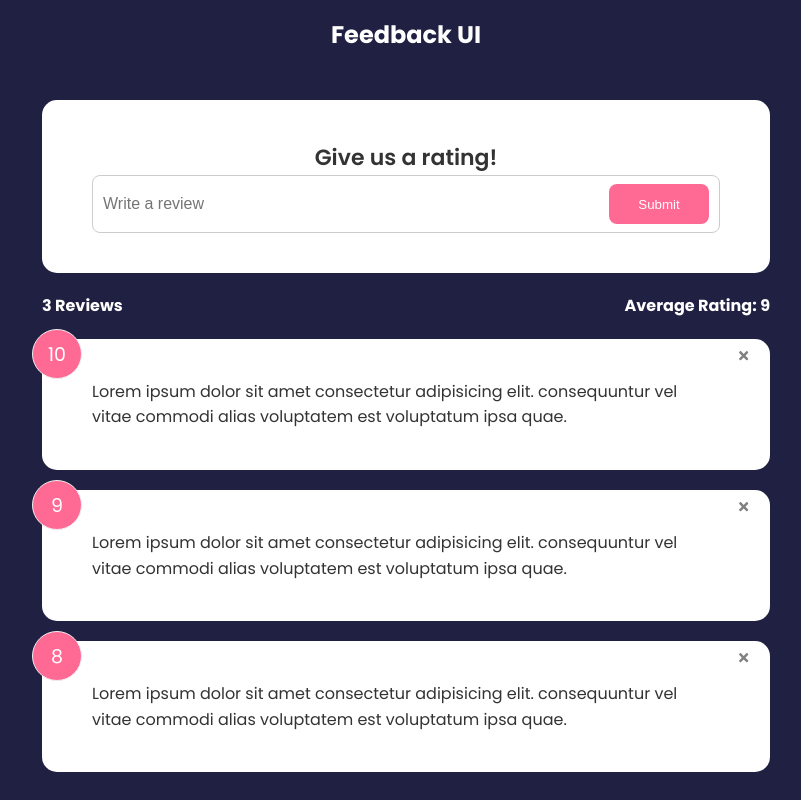
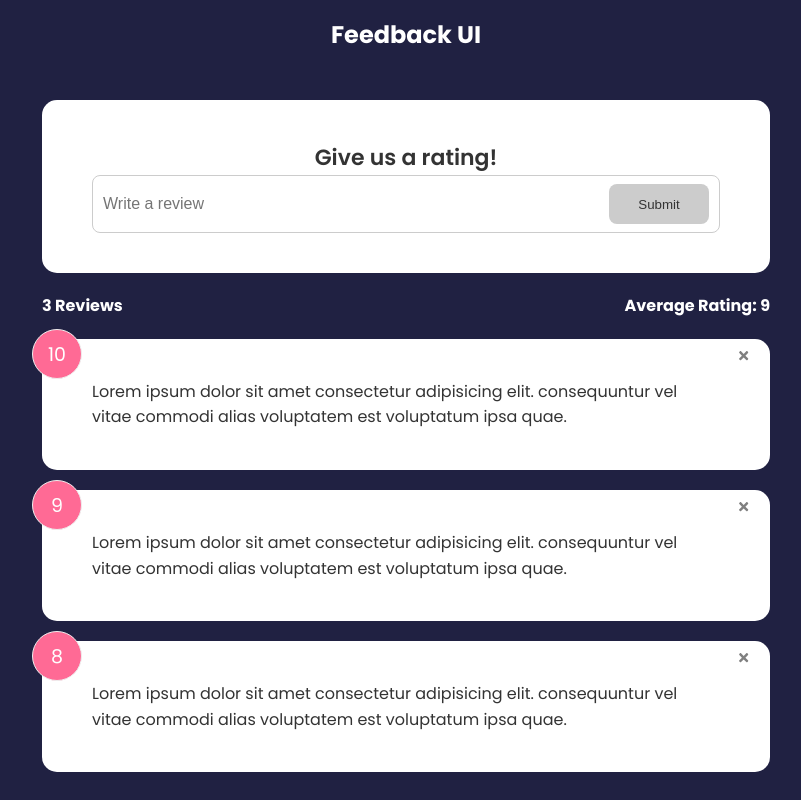
Before and after one commit to t-kalden/feedback-app, a React (Create React App) app: page / in a window 1280 px wide. Shown: the whole page, without its empty margins (234-1035 px from the left). Built offline with nearby package versions, Linux system fonts and the light colour scheme.

Commit message:
Implemented form and button validation

```diff
--- a/src/components/FeedbackForm.jsx
+++ b/src/components/FeedbackForm.jsx
@@ -4,9 +4,21 @@
 
 function FeedbackForm() {
     const [ text, setText ] = useState('')
+    const [ btnDisabled, setBtnDisabled ] = useState(true)
+    const [ message, setMessage ] = useState('')
 
     const handleTextChange = (e) => {
-        console.log(e.target.value)
+        if(text === '') {
+            setBtnDisabled(true)
+            setMessage(null)
+        } else if(text !== '' && text.trim().length <= 10) {
+            setMessage('Text must be at least 10 characters')
+            setBtnDisabled(true)
+        } else {
+            setMessage(null)
+            setBtnDisabled(false)
+        }
+        setText(e.target.value)
     }
 
     return (
@@ -20,8 +32,9 @@
                         onChange={handleTextChange}
                         value={text}
                     />
-                    <Button type="submit" version="secondary">Submit</Button>
+                    <Button type="submit" version="secondary"isDisabled={btnDisabled}>Submit</Button>
                 </div>
+                {message && <div className="message">{message}</div>}
             </form>
         </Card>
     )
--- a/src/components/shared/Button.jsx
+++ b/src/components/shared/Button.jsx
@@ -2,7 +2,7 @@
 
 function Button({ children, version, type, isDisabled }) {
   return (
-    <button type = {type} disable = {isDisabled} className={`btn btn-${version}`}>
+    <button type = {type} disabled = {isDisabled} className={`btn btn-${version}`}>
         {children}
     </button>
   )
```
